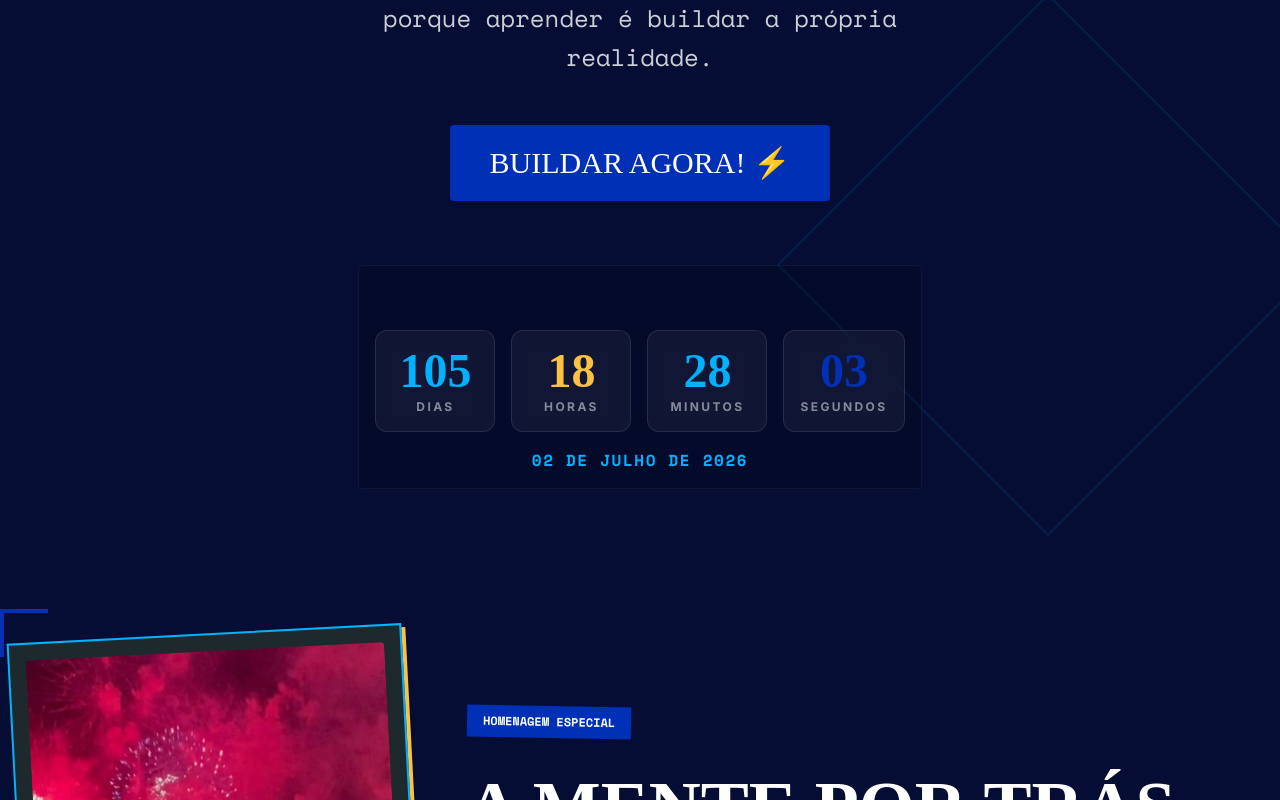
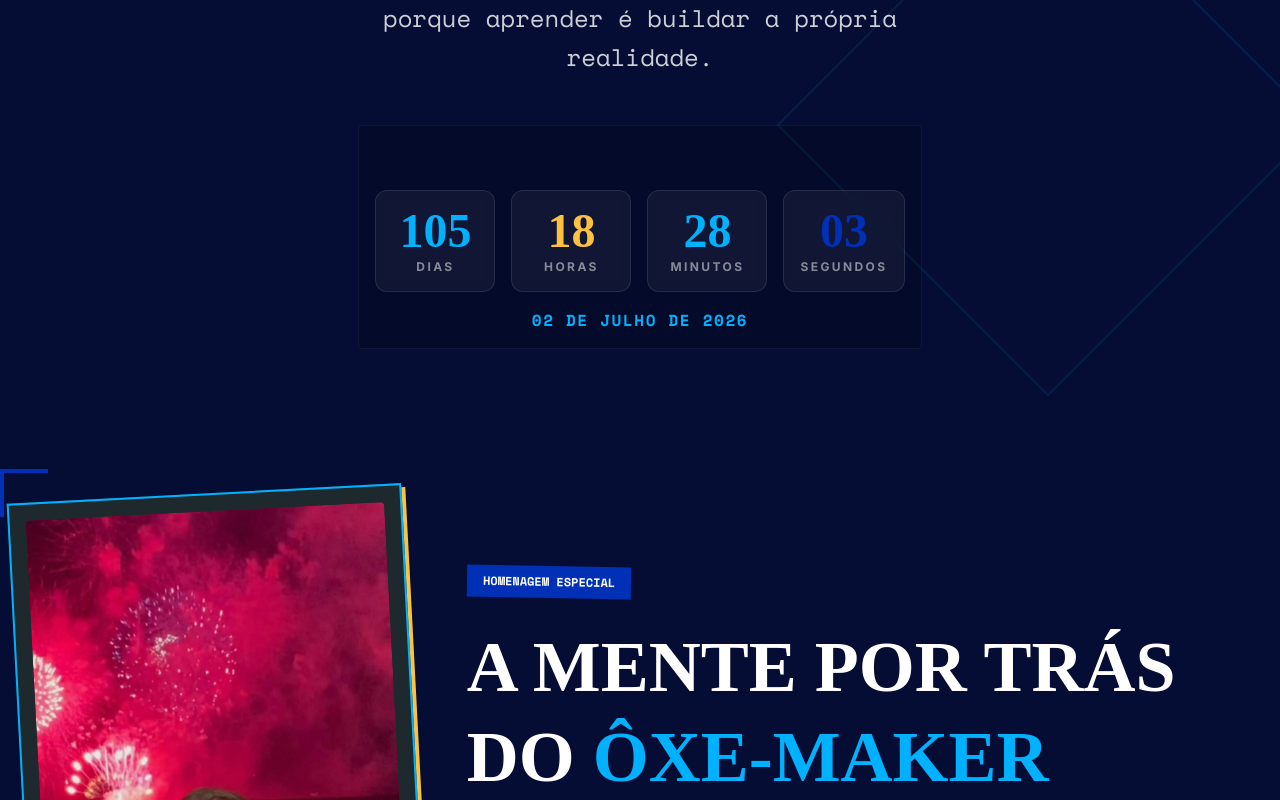
Before and after one commit to DevBF1907/oxeMaker-webSite, a React (Vite) app: page / in a window 1280 px wide. Shown: the part 940-1740 px from the top of the page. Built offline with nearby package versions, Linux system fonts and the light colour scheme; a web font is replaced by a local one.

Commit message:
fix: removendo estruturas que não iremos utilizar

```diff
--- a/src/react/features/home/Hero.tsx
+++ b/src/react/features/home/Hero.tsx
@@ -35,12 +35,6 @@ const Hero: React.FC = () => {
           porque aprender é buildar a própria realidade.
         </p>
 
-        <div className="flex flex-col sm:flex-row items-center justify-center gap-6 mb-16">
-          <button className="maker-button w-full sm:w-auto px-10 py-5 bg-oxe-primary text-white font-logo text-3xl uppercase rounded-sm transition-all hover:-translate-y-1">
-            Buildar Agora! ⚡
-          </button>
-        </div>
-
         <div className="bg-black/20 p-4 rounded-sm border border-white/5 inline-block">
           <Countdown />
           <p className="mt-4 font-mono text-oxe-accent font-bold uppercase tracking-widest">
--- a/src/react/features/home/Home.tsx
+++ b/src/react/features/home/Home.tsx
@@ -4,9 +4,6 @@ import About from './About';
 import Features from './Features';
 import Gallery from './Gallery';
 import FounderHonor from './FounderHonor';
-import Schedule from './Schedule';
-import Sponsors from './Sponsors';
-import FinalCTA from './FinalCTA';
 
 const Home: React.FC = () => {
   return (
@@ -15,10 +12,7 @@ const Home: React.FC = () => {
       <FounderHonor />
       <About />
       <Features />
-      <Schedule />
       <Gallery />
-      <Sponsors />
-      <FinalCTA />
     </>
   );
 };
```
